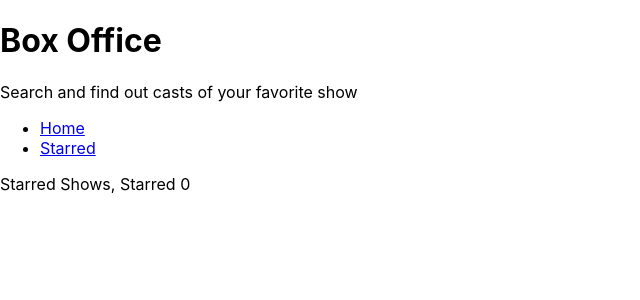
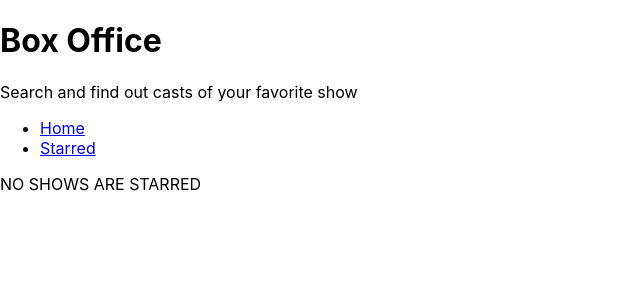
Before and after one commit to codehaldar/Box-Office-App, a React (Create React App) app: page /starred in a window 1280 px wide. Shown: the top 300 px of the page, without its empty margins (0-640 px from the left). Built offline with nearby package versions, Linux system fonts and the light colour scheme.

Commit message:
fetched and displayed starred show data on starred page

```diff
--- a/src/Pages/Starred.jsx
+++ b/src/Pages/Starred.jsx
@@ -1,7 +1,26 @@
 import { useStarredShows } from '../lib/useStarredShows';
-
+import { getShowsByIds } from '../api/tvmaze';
+import { useQuery } from 'react-query';
+import ShowGrid from '../components/shows/ShowGrid';
 const Starred = () => {
-  const [starredShows] = useStarredShows();
-  return <div>Starred Shows, Starred {starredShows.length} </div>;
+  const [starredShowsIds] = useStarredShows();
+  const { data: starredShows, error: starredShowsError } = useQuery({
+    queryKey: ['starred', starredShowsIds],
+    queryFn: () =>
+      getShowsByIds(starredShowsIds).then(result =>
+        result.map(show => ({ show }))
+      ),
+    refetchOnWindowFocus: false,
+  });
+  if (starredShows?.length > 0) {
+    return <ShowGrid shows={starredShows} />;
+  }
+  if (starredShows?.length === 0) {
+    return <div>NO SHOWS ARE STARRED</div>;
+  }
+  if (starredShowsError) {
+    return <div> Error Found: {starredShowsError.message}</div>;
+  }
+  return <div>Starred shows are loading</div>;
 };
 export default Starred;
--- a/src/api/tvmaze.js
+++ b/src/api/tvmaze.js
@@ -9,3 +9,8 @@ export const searchForShows = query => Getapi(`/search/shows?q=${query}`);
 export const searchForPeople = query => Getapi(`/search/people?q=${query}`);
 export const getShowById = ShowId =>
   Getapi(`/shows/${ShowId}?embed[]=seasons&embed[]=cast`);
+
+export const getShowsByIds = async ShowIds => {
+  const requestPromises = ShowIds.map(id => Getapi(`/shows/${id}`));
+  return await Promise.all(requestPromises);
+};
```
Also changed, not shown: 1 other file (tests, documents, lock files or other folders).
